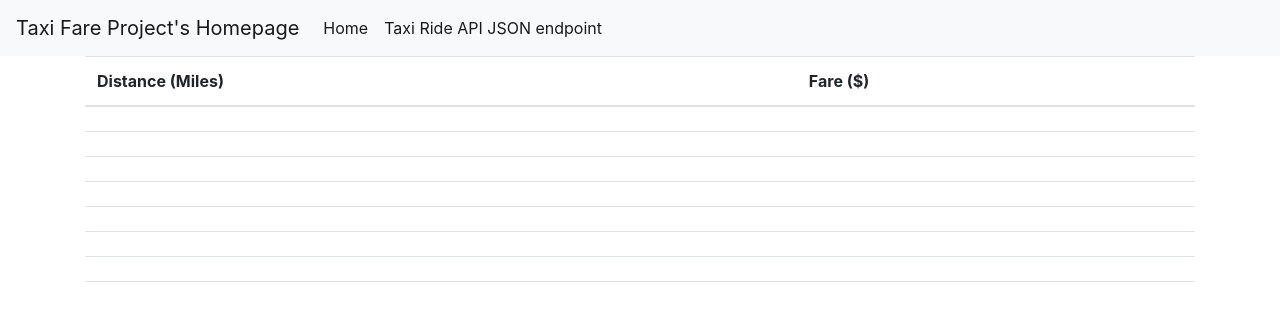
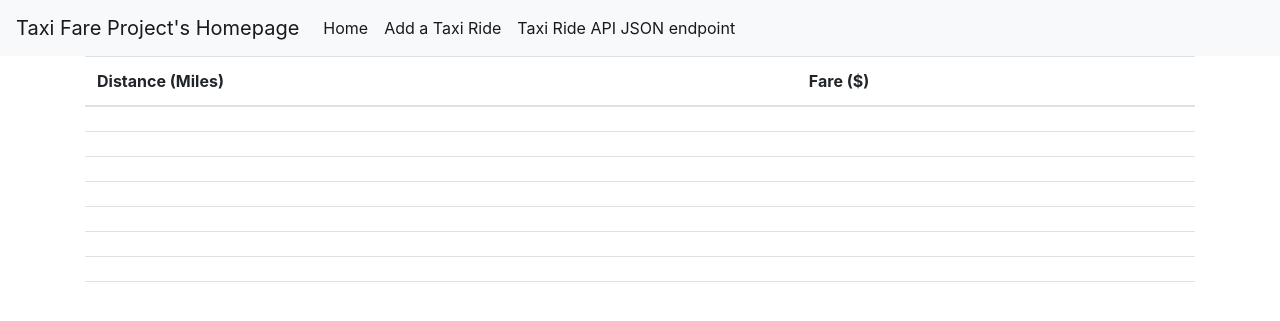
Before and after one commit to kn285-zz/PythonDockerFlaskFinal, a Flask app: page / in a window 1280 px wide. Shown: the top 321 px of the page. Run offline with Flask 2, Linux system fonts and the light colour scheme; data comes from the database, SQL or seed files in the repository; lists and menus that the app fills with data are empty; some libraries are stand-ins or nearby versions.

Commit message:
Task: Assignment 3 Complete

```diff
--- a/app/app.py
+++ b/app/app.py
@@ -104,6 +104,7 @@ def api_edit(taxi_id) -> str:
 
 @app.route('/api/v1/taxis/<int:taxi_id>', methods=['DELETE'])
 def api_delete(taxi_id) -> str:
+    resp = Response(status=200, mimetype='application/json')
     return resp
 
 
--- a/app/templates/layout.html
+++ b/app/templates/layout.html
@@ -27,8 +27,12 @@
                 <a class="nav-link" href="/">Home <span class="sr-only">(current)</span></a>
             </li>
             <li class="nav-item active">
+                <a class="nav-link" href="/taxis/new">Add a Taxi Ride</a>
+            </li>
+            <li class="nav-item active">
                 <a class="nav-link" href="/api/v1/taxis">Taxi Ride API JSON endpoint <span
-                        class="sr-only">(current)</span></a>
+                        class="sr-only">(current)</span>
+                </a>
             </li>
         </ul>
     </div>
```
Also changed, not shown: README.MD.
